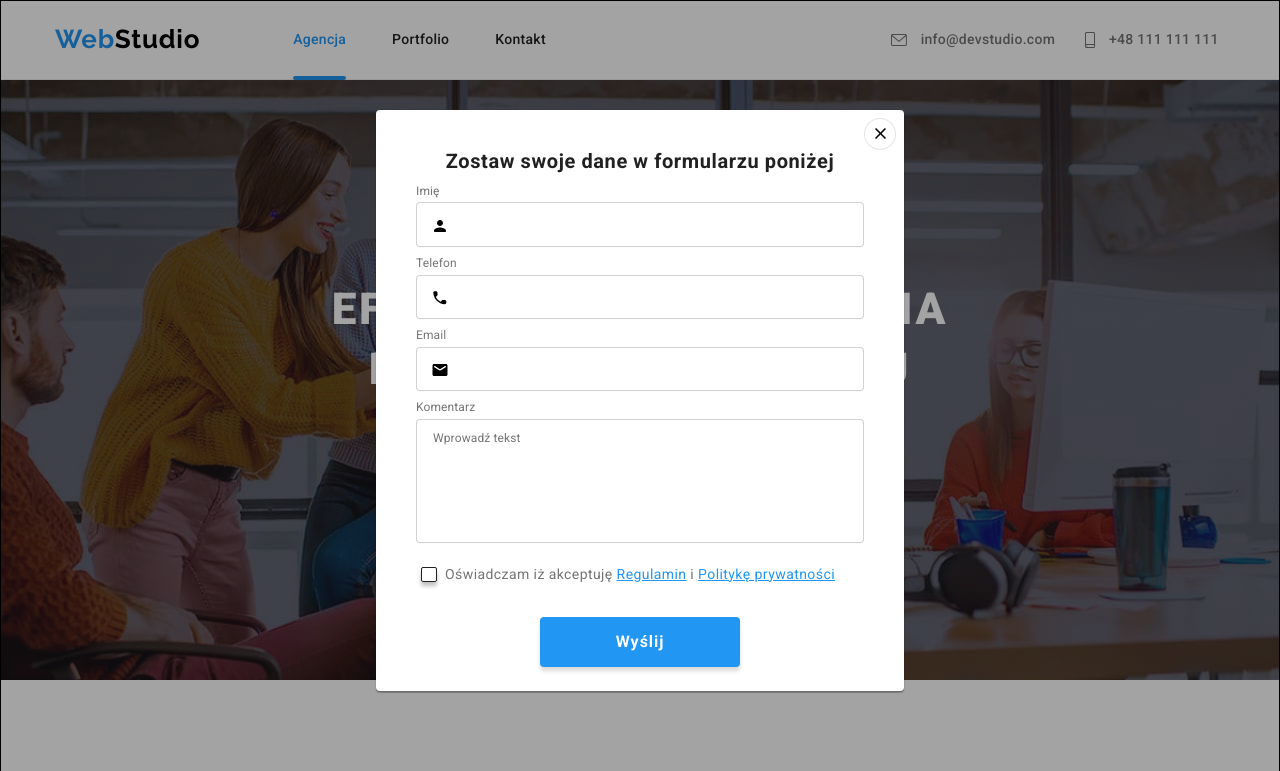
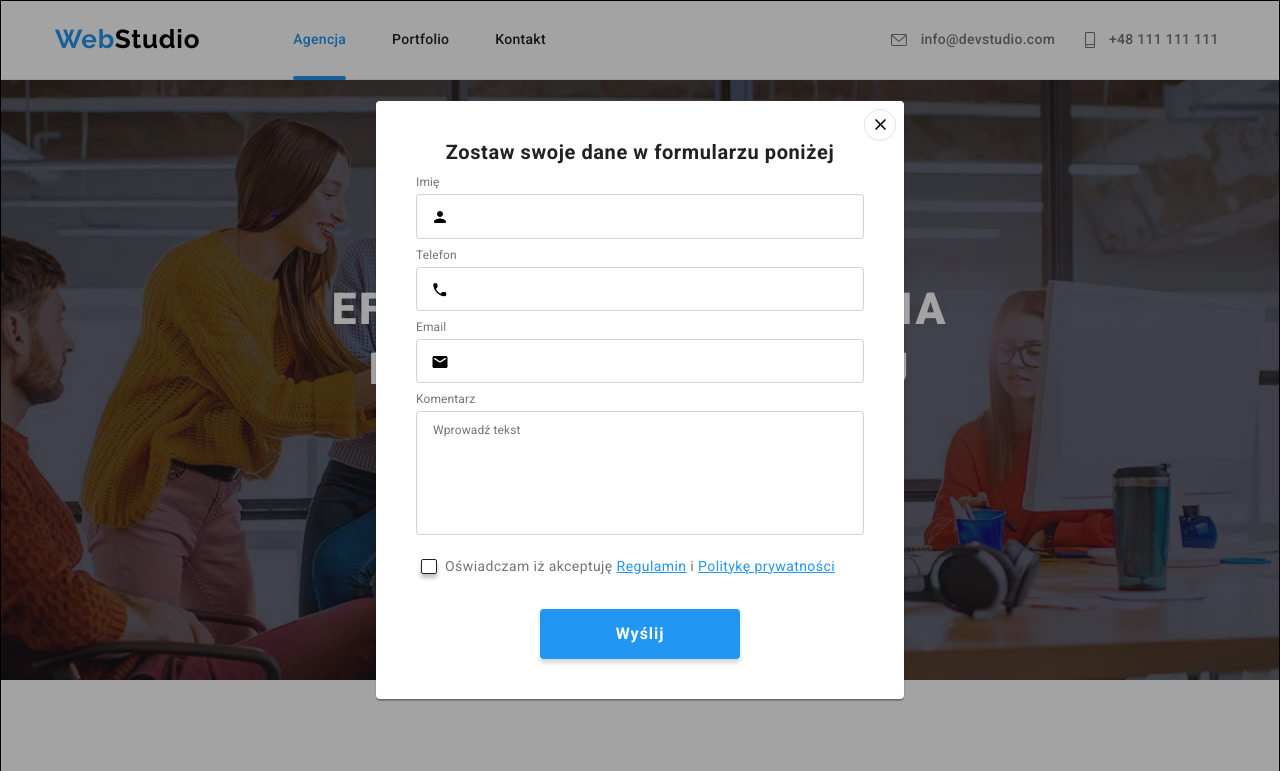
Before and after one commit to WeronikaKinGrzegorek/goit-markup-hw-06, a plain HTML site: page index.html in a window 1280 px wide. Both pictures are taken after a click on the button "Zamów usługę". Shown: the top 771 px of the page. Drawn offline with nearby package versions, Linux system fonts and the light colour scheme.

Commit message:
modified modal window

```diff
--- a/css/styles.css
+++ b/css/styles.css
@@ -163,9 +163,14 @@ svg {
 }
 
 .modal {
-    position: relative;
     width: 528px;
     min-height: 581px;
+
+    display: flex;
+    flex-direction: column;
+    gap: 12px;
+    align-items: center;
+    justify-content: center;
 
     background: #ffffff;
     box-shadow: 0px 1px 3px rgba(0, 0, 0, 0.12), 0px 1px 1px rgba(0, 0, 0, 0.14),
@@ -173,6 +178,7 @@ svg {
     border-radius: 4px;
     transition: transform 0.5s linear;
     transform: scale(1);
+    padding: 40px;
 }
 
 .is-hidden .modal {
@@ -204,17 +210,9 @@ svg {
     line-height: 1.15;
     text-align: center;
     letter-spacing: 0.03em;
-    position: absolute;
-    top: 40px;
-    width: 100%;
 }
 .modal-form-container {
-    position: absolute;
-
-    top: 75px;
-    right: 40px;
-    bottom: 40px;
-    left: 40px;
+    width: 100%;
 }
 .modal-form {
     display: flex;
```
